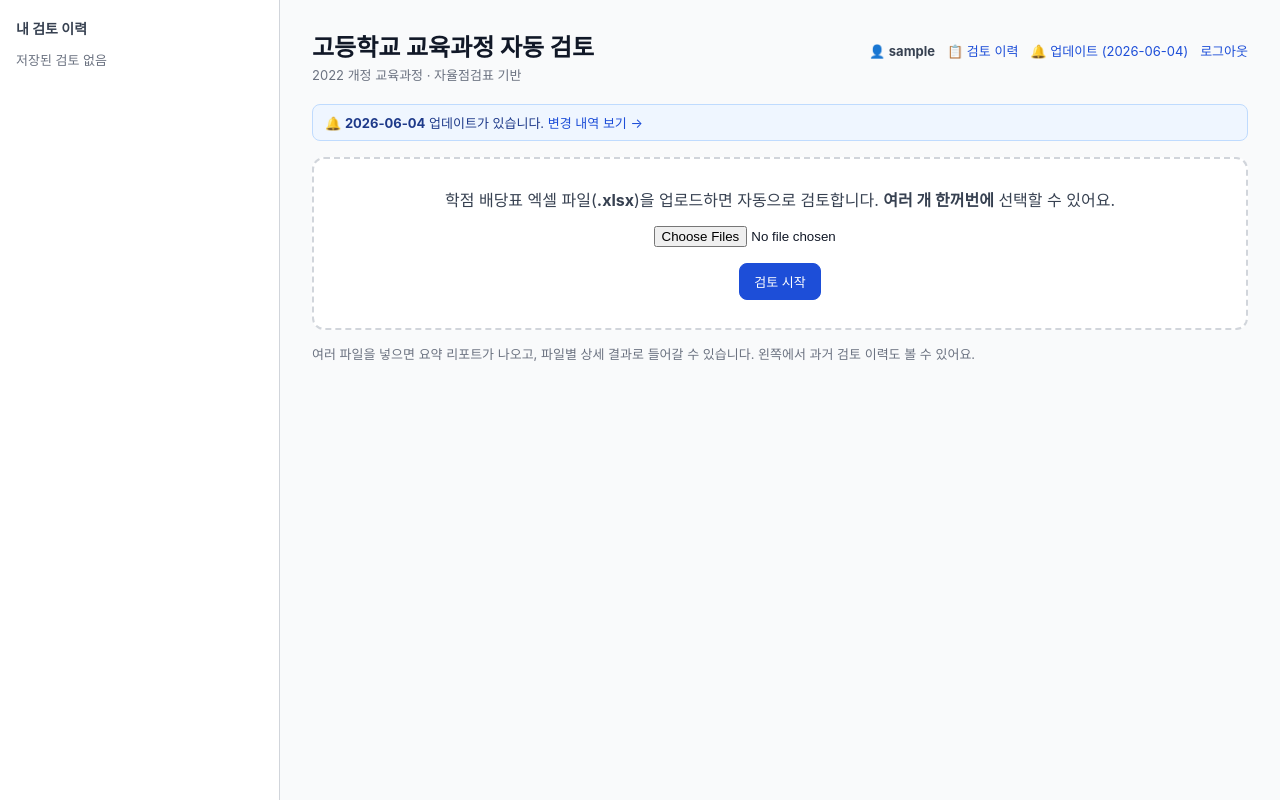
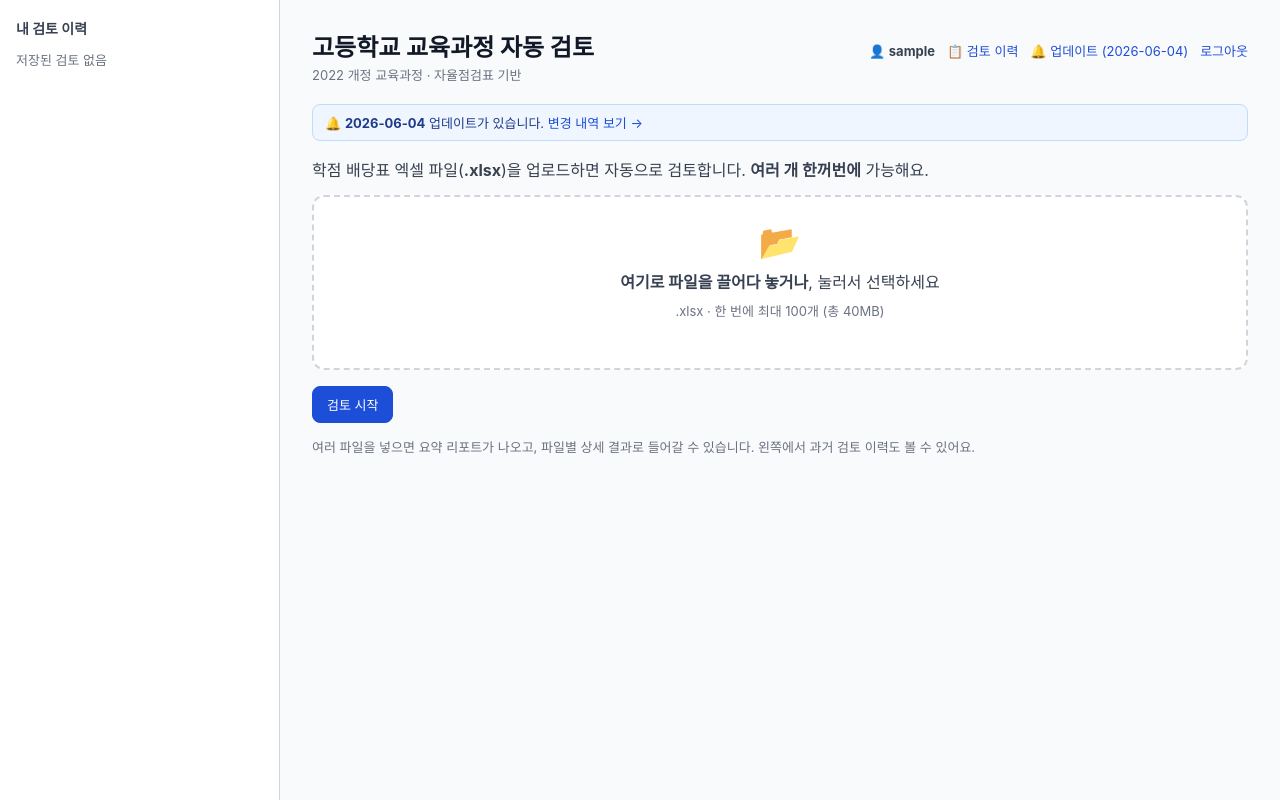
Before and after one commit to juvilan/highcurricheck, a Flask app: page / in a window 1280 px wide. Run offline with Flask 3, Linux system fonts and the light colour scheme; the visitor is signed in with stand-in values (Sample User, id 1); data that the repository does not hold is empty.

Commit message:
업로드 한도 상향 + 최대 개수 안내 + 드래그앤드롭
- MAX_CONTENT_LENGTH 16MB→40MB(관측 50개=17.9MB, 100개≈36MB 여유), MAX_FILES=100.
- /check에서 개수 초과 시 친절한 안내, 413 에러핸들러로 용량 초과도 안내(깨진 기본 페이지 대체).
- index.html: 드롭존(드래그앤드롭, .xlsx만 필터) + 선택 개수 표시 + 최대치 안내.
  숨긴 input의 required 제거(non-focusable 제출 차단 회피), JS로 검증.
- _RESULT_CACHE_MAX 50→200(대용량 배치 상세 캐시 유지). context에 max_files/max_mb 주입.

Co-Authored-By: Claude Opus 4.8 (1M context) <noreply@anthropic.com>

```diff
--- a/server.py
+++ b/server.py
@@ -22,7 +22,9 @@ from checker import check_curriculum
 import db
 
 app = Flask(__name__)
-app.config["MAX_CONTENT_LENGTH"] = 16 * 1024 * 1024  # 16MB 업로드 제한
+MAX_FILES = 100                                   # 한 번에 올릴 수 있는 파일 수
+MAX_UPLOAD_MB = 40                                 # 한 번 요청 총 용량(MB) — 100개(관측 ~0.36MB/개) 여유 포함
+app.config["MAX_CONTENT_LENGTH"] = MAX_UPLOAD_MB * 1024 * 1024
 BASE_DIR = os.path.dirname(os.path.abspath(__file__))
 UPLOAD_DIR = "/tmp/curri_uploads"        # 파싱용 임시 저장(처리 후 삭제)
 ORIG_DIR = os.path.join(BASE_DIR, "uploads")  # 원본 엑셀 영구 보관(<rec_id>.xlsx)
@@ -35,7 +37,7 @@ _RESULT_TOKENS_MAX = 50
 # 검토 상세 결과 임시 캐시(즉시 보기/CSV용). DB엔 상세를 저장하지 않으므로
 # 방금 검토한 건만 상세 표를 보여주고, 이후엔 원본 파일로 대체.
 _RESULT_CACHE = OrderedDict()
-_RESULT_CACHE_MAX = 50
+_RESULT_CACHE_MAX = 200  # 대용량 일괄검토(최대 100개)에서도 상세 캐시 유지
 
 # waitress 멀티스레드에서 위 메모리 캐시/토큰의 set+evict 경쟁(KeyError) 방지용 락
 _cache_lock = threading.Lock()
@@ -83,6 +85,7 @@ app.secret_key = _load_secret()
 # 업데이트 내역(최신순). 새 기능/수정 시 맨 위에 추가.
 CHANGELOG = [
     {"date": "2026-06-04", "items": [
+        "업로드 편의 개선 — 드래그앤드롭 지원, 선택 개수 표시, 한 번에 최대 100개(총 40MB) 안내. 한도 초과 시 깨진 화면 대신 안내 메시지(이전 16MB 제한에서 상향).",
         "검토 이력·결과 표시와 다운로드 파일명을 ‘학년도_학교’ 순으로 통일 — 예: ‘2026_광영여고’, 원본 ‘2026_광영여고.xlsx’, CSV ‘2026_광영여고_검토결과.csv’(연도순 정렬 편의).",
         "동시 사용 안정성 개선 — 여러 명이 동시에 검토·열람해도 안전하도록 처리(SQLite WAL/대기시간, 메모리 캐시 잠금). 사용자 삭제 시 그 검토 기록은 마스터로 귀속(같은 이름 재가입자가 남의 기록을 보던 문제 차단).",
         "검토 이력 학교명 표시 개선 — 파일명에서 학교 약칭과 학년도를 뽑아 ‘광영여고 2026’처럼 표시(이전엔 ‘서울특별시교육청’으로 나오던 문제)",
@@ -134,6 +137,18 @@ def _require_login():
     return None
 
 
+@app.errorhandler(413)
+def _too_large(e):
+    """업로드 총용량 초과 — 깨진 기본 페이지 대신 안내."""
+    try:
+        return render_template(
+            "index.html", history=_sidebar_history(),
+            error=f"업로드 용량이 너무 큽니다(한 번에 총 {MAX_UPLOAD_MB}MB까지). "
+                  f"파일 수를 줄여 나눠서 올려 주세요."), 413
+    except Exception:
+        return (f"업로드 용량 초과: 한 번에 총 {MAX_UPLOAD_MB}MB까지 가능합니다.", 413)
+
+
 def _cache_results(rec_id, results):
     with _cache_lock:
         _RESULT_CACHE[rec_id] = results
@@ -155,6 +170,8 @@ def _inject_globals():
         "latest_update": CHANGELOG[0]["date"] if CHANGELOG else "",
         "user": current_user(),
         "is_master": is_master(),
+        "max_files": MAX_FILES,
+        "max_mb": MAX_UPLOAD_MB,
     }
 
 
@@ -329,6 +346,12 @@ def check():
             files = [f]
     if not files:
         return redirect(url_for("index"))
+
+    if len(files) > MAX_FILES:
+        return render_template(
+            "index.html", history=_sidebar_history(),
+            error=f"한 번에 최대 {MAX_FILES}개까지 검토할 수 있어요. "
+                  f"지금 {len(files)}개를 선택했습니다 — 나눠서 올려 주세요.")
 
     bad = [f.filename for f in files if not f.filename.lower().endswith(".xlsx")]
     if bad:
--- a/templates/index.html
+++ b/templates/index.html
@@ -8,12 +8,72 @@
     {% if detail %}<details><summary>오류 상세</summary><pre>{{ detail }}</pre></details>{% endif %}
   {% endif %}
 
-  <form class="upload" method="post" action="{{ url_for('check') }}" enctype="multipart/form-data">
-    <p style="margin:0 0 14px; color:#374151;">학점 배당표 엑셀 파일(<b>.xlsx</b>)을 업로드하면 자동으로 검토합니다. <b>여러 개 한꺼번에</b> 선택할 수 있어요.</p>
-    <input type="file" name="files" accept=".xlsx" multiple required>
-    <div style="margin-top:16px;">
+  <form id="up-form" method="post" action="{{ url_for('check') }}" enctype="multipart/form-data">
+    <p style="margin:0 0 14px; color:#374151;">학점 배당표 엑셀 파일(<b>.xlsx</b>)을 업로드하면 자동으로 검토합니다. <b>여러 개 한꺼번에</b> 가능해요.</p>
+
+    <label id="drop" class="upload" style="display:block; cursor:pointer;">
+      <input id="files" type="file" name="files" accept=".xlsx" multiple style="display:none;">
+      <div style="font-size:34px; line-height:1;">📂</div>
+      <div id="drop-msg" style="margin-top:10px; color:#374151;">
+        <b>여기로 파일을 끌어다 놓거나</b>, 눌러서 선택하세요
+      </div>
+      <div class="cap" style="margin-top:8px;">.xlsx · 한 번에 최대 {{ max_files }}개 (총 {{ max_mb }}MB)</div>
+    </label>
+
+    <div style="margin-top:16px; display:flex; align-items:center; gap:12px; flex-wrap:wrap;">
       <button class="btn primary" type="submit">검토 시작</button>
+      <span id="count" class="cap" style="margin:0;"></span>
     </div>
   </form>
   <p class="cap" style="margin-top:14px;">여러 파일을 넣으면 요약 리포트가 나오고, 파일별 상세 결과로 들어갈 수 있습니다. 왼쪽에서 과거 검토 이력도 볼 수 있어요.</p>
+
+  <style>
+    #drop.drag { border-color:#1d4ed8; background:#eff6ff; }
+    #drop:hover { border-color:#9ca3af; }
+  </style>
+  <script>
+    (function () {
+      var MAX = {{ max_files }};
+      var drop = document.getElementById('drop');
+      var input = document.getElementById('files');
+      var count = document.getElementById('count');
+      var form = document.getElementById('up-form');
+
+      function update() {
+        var n = input.files ? input.files.length : 0;
+        if (!n) { count.textContent = ''; count.style.color = ''; return; }
+        count.textContent = '선택됨: ' + n + '개';
+        count.style.color = (n > MAX) ? '#b91c1c' : '';
+        if (n > MAX) count.textContent += ' — 최대 ' + MAX + '개까지!';
+      }
+      input.addEventListener('change', update);
+
+      ['dragenter','dragover'].forEach(function (ev) {
+        drop.addEventListener(ev, function (e) { e.preventDefault(); e.stopPropagation(); drop.classList.add('drag'); });
+      });
+      ['dragleave','drop'].forEach(function (ev) {
+        drop.addEventListener(ev, function (e) { e.preventDefault(); e.stopPropagation(); drop.classList.remove('drag'); });
+      });
+      drop.addEventListener('drop', function (e) {
+        var dropped = e.dataTransfer && e.dataTransfer.files ? e.dataTransfer.files : null;
+        if (!dropped || !dropped.length) return;
+        // .xlsx만 추려서 input에 담기
+        var dt = new DataTransfer();
+        var skipped = 0;
+        for (var i = 0; i < dropped.length; i++) {
+          if (dropped[i].name.toLowerCase().endsWith('.xlsx')) dt.items.add(dropped[i]);
+          else skipped++;
+        }
+        input.files = dt.files;
+        update();
+        if (skipped) count.textContent += ' (.xlsx 아닌 ' + skipped + '개 제외)';
+      });
+
+      form.addEventListener('submit', function (e) {
+        var n = input.files ? input.files.length : 0;
+        if (!n) { e.preventDefault(); alert('검토할 .xlsx 파일을 선택해 주세요.'); return; }
+        if (n > MAX) { e.preventDefault(); alert('한 번에 최대 ' + MAX + '개까지 가능합니다. 지금 ' + n + '개입니다.'); }
+      });
+    })();
+  </script>
 {% endblock %}
```
